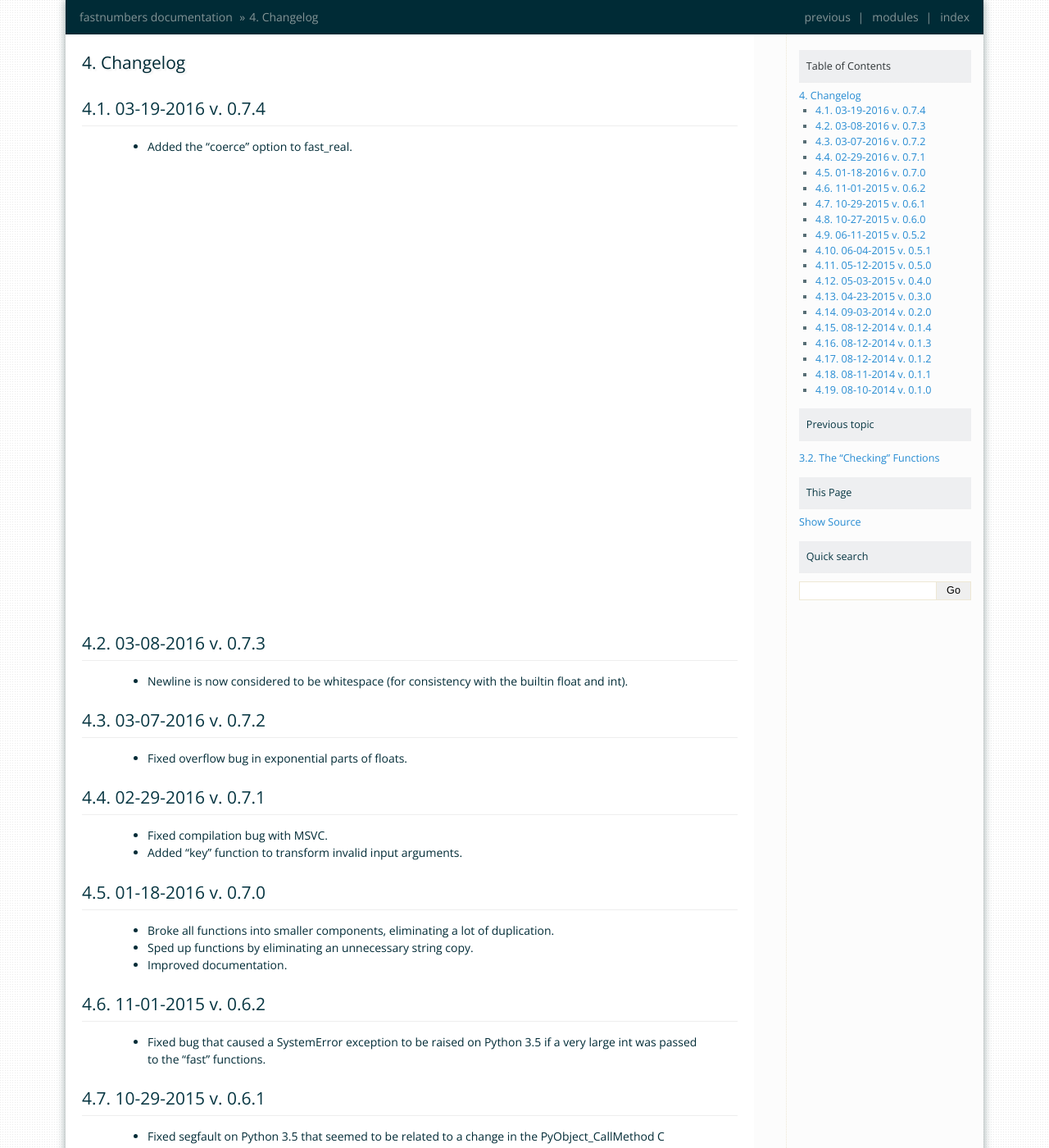
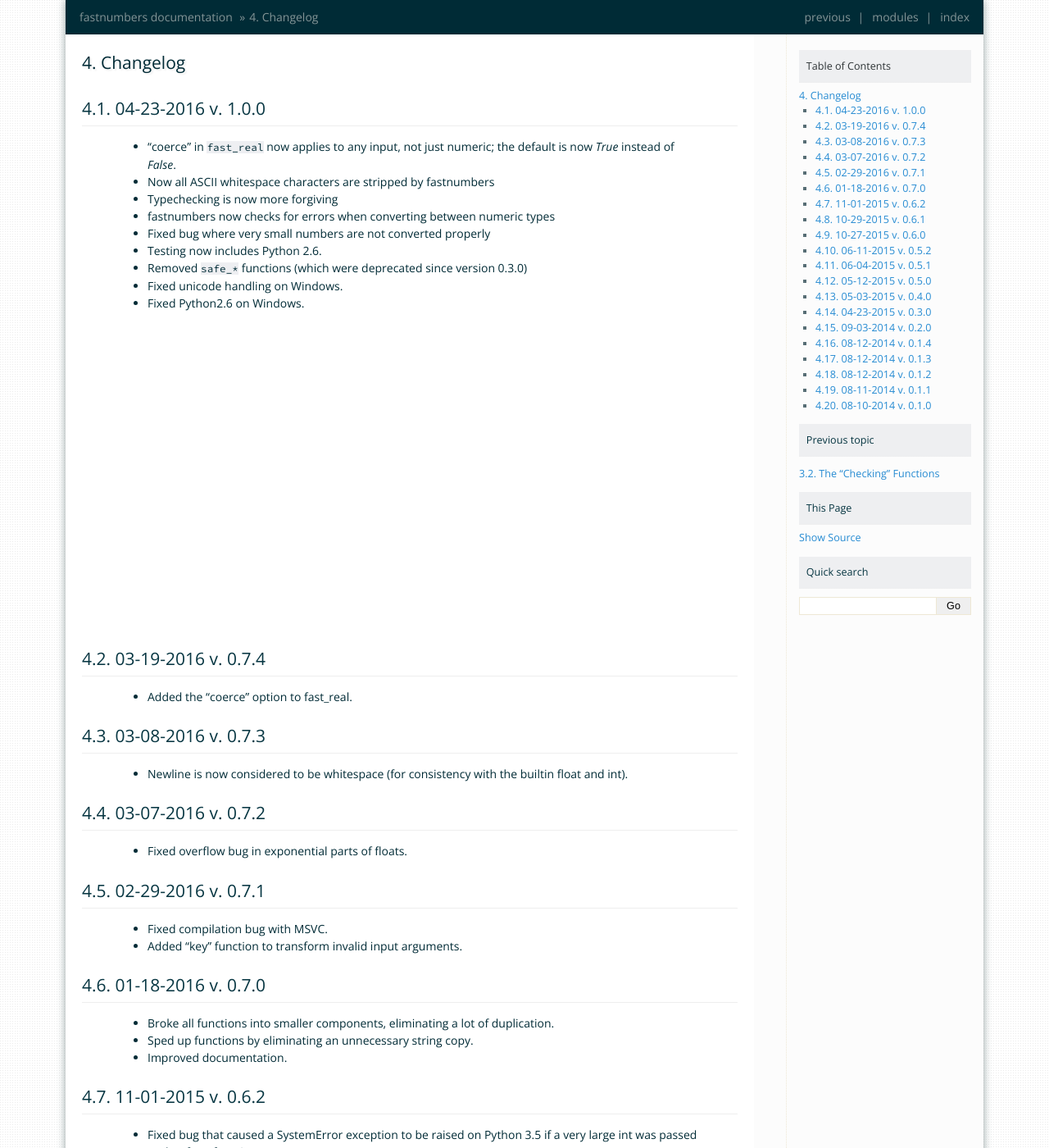
Before and after one commit to SethMMorton/fastnumbers, a Sphinx documentation site: the page built from docs/source/changelog.rst, in a window 1280 px wide and 1400 px high. Shown: the whole window at 82% size. Built offline with Sphinx 7.4.7, drawn with Linux system fonts in a browser that asks for light colours; some of the changed text lies outside the part shown.

Commit message:
fastnumbers release version 1.0.0
First major release!!

    - "coerce" in ``fast_real`` now applies to any input, not just
      numeric; the default is now *True* instead of *False*.
    - Now all ASCII whitespace characters are stripped by fastnumbers
    - Typechecking is now more forgiving
    - fastnumbers now checks for errors when converting between numeric
      types
    - Fixed bug where very small numbers are not converted properly
    - Testing now includes Python 2.6.
    - Removed ``safe_*`` functions (which were deprecated since version
      0.3.0)
    - Fixed unicode handling on Windows.
    - Fixed Python2.6 on Windows.

```diff
--- a/docs/source/changelog.rst
+++ b/docs/source/changelog.rst
@@ -2,6 +2,20 @@
 
 Changelog
 ---------
+
+04-23-2016 v. 1.0.0
+'''''''''''''''''''
+
+    - "coerce" in ``fast_real`` now applies to any input, not just numeric;
+      the default is now *True* instead of *False*.
+    - Now all ASCII whitespace characters are stripped by fastnumbers
+    - Typechecking is now more forgiving
+    - fastnumbers now checks for errors when converting between numeric types
+    - Fixed bug where very small numbers are not converted properly
+    - Testing now includes Python 2.6.
+    - Removed ``safe_*`` functions (which were deprecated since version 0.3.0)
+    - Fixed unicode handling on Windows.
+    - Fixed Python2.6 on Windows.
 
 03-19-2016 v. 0.7.4
 '''''''''''''''''''
@@ -52,7 +66,7 @@ Changelog
 '''''''''''''''''''
 
     - Fixed issue where giving a default of *None* would be ignored.
-    - Added the "nan" and "inf" options to "fast_real" and "fast_float".
+    - Added the "nan" and "inf" options to ``fast_real`` and ``fast_float``.
       These options allow alternate return values in the case of *nan*
       or *inf*, respectively.
     - Improved documentation.
```
Also changed, not shown: README.rst (+14 -5 lines), 1 other file.
